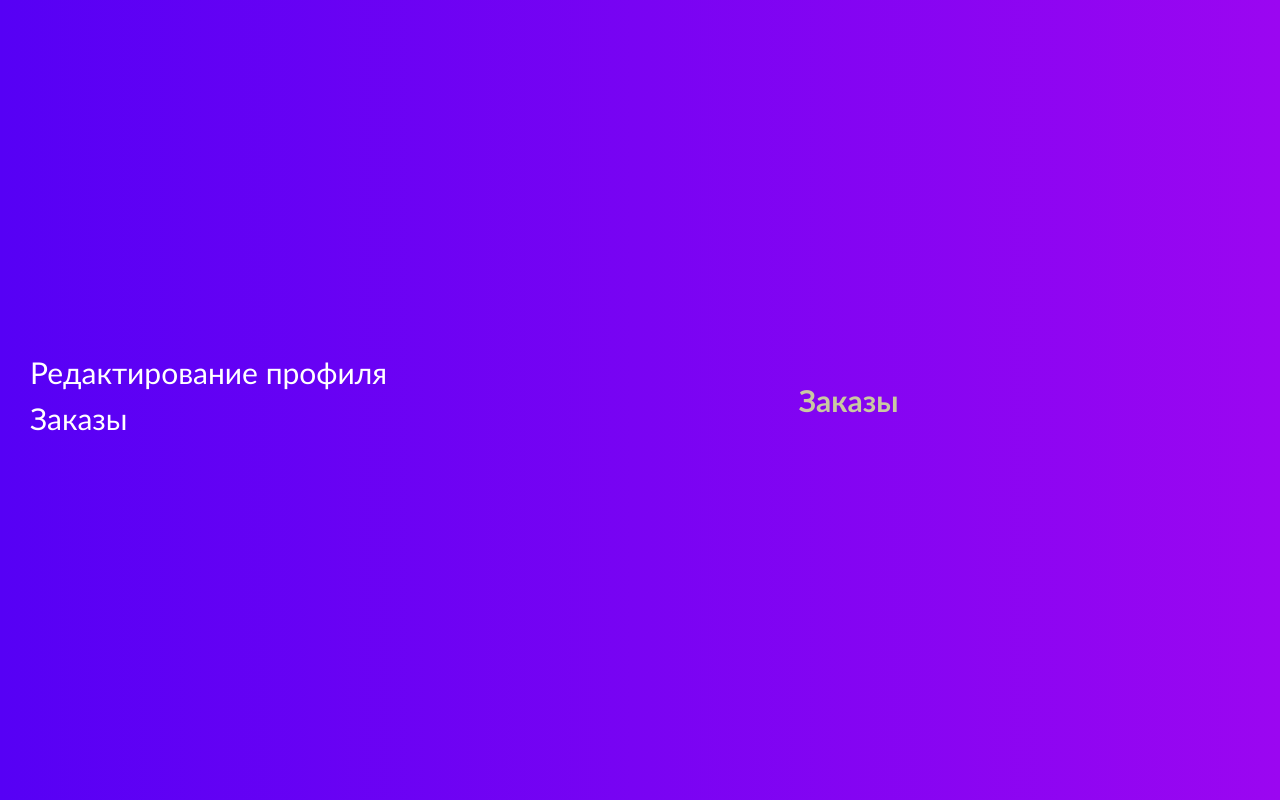
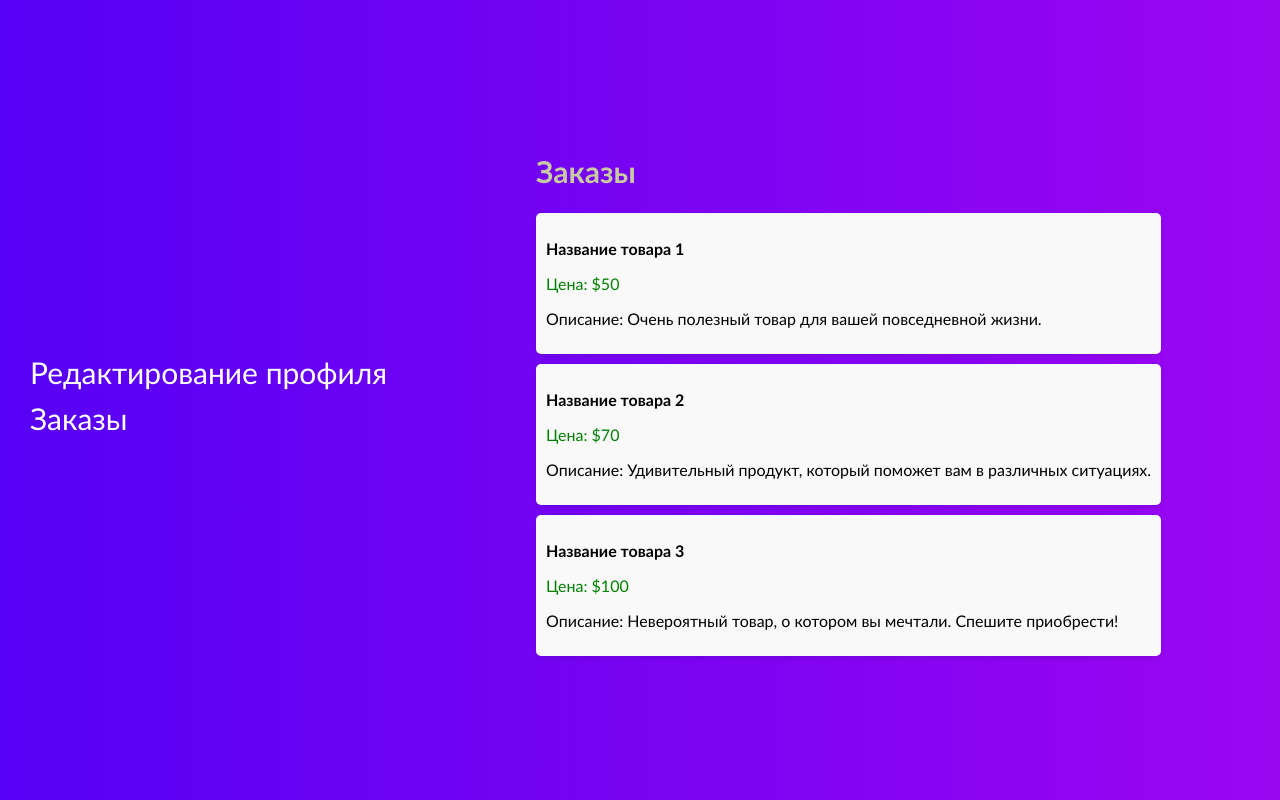
Before and after one commit to OzamaGenova/ProgramIngenering, a plain HTML site: page LK/lk.html in a window 1280 px wide. Both pictures are taken after a click on the item "Заказы". Drawn offline with Linux system fonts and the light colour scheme.

Commit message:
add data orders

```diff
--- a/LK/lk.html
+++ b/LK/lk.html
@@ -44,7 +44,24 @@
       </section>
       <section id="orders" class="tab-content" style="display: none;">
         <h1>Заказы</h1>
-        <!-- Здесь может быть информация о заказах пользователя -->
+        <ul class="order-list">
+            <li class="order-item">
+              <p class="order-name">Название товара 1</p>
+              <p class="order-price">Цена: $50</p>
+              <p>Описание: Очень полезный товар для вашей повседневной жизни.</p>
+            </li>
+            <li class="order-item">
+              <p class="order-name">Название товара 2</p>
+              <p class="order-price">Цена: $70</p>
+              <p>Описание: Удивительный продукт, который поможет вам в различных ситуациях.</p>
+            </li>
+            <li class="order-item">
+              <p class="order-name">Название товара 3</p>
+              <p class="order-price">Цена: $100</p>
+              <p>Описание: Невероятный товар, о котором вы мечтали. Спешите приобрести!</p>
+            </li>
+            <!-- Дополнительные элементы заказов -->
+          </ul>
       </section>
     </div>
   </div>
--- a/LK/stylelk.css
+++ b/LK/stylelk.css
@@ -81,3 +81,20 @@
 button:hover {
     background-color: #007acc;
 }
+.order-list {
+    list-style: none;
+    padding: 0;
+  }
+.order-item {
+    background-color: #f9f9f9;
+    margin-bottom: 10px;
+    padding: 10px;
+    border-radius: 5px;
+    box-shadow: 0 2px 5px #0000001a;
+}
+.order-name {
+    font-weight: bold;
+}
+.order-price {
+    color: green;
+}
```
